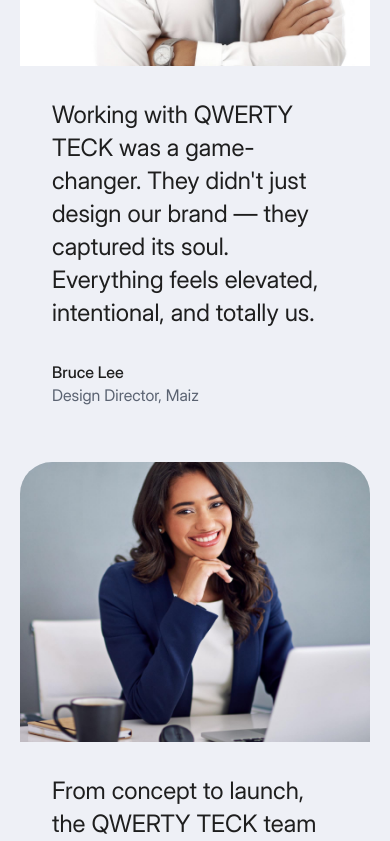
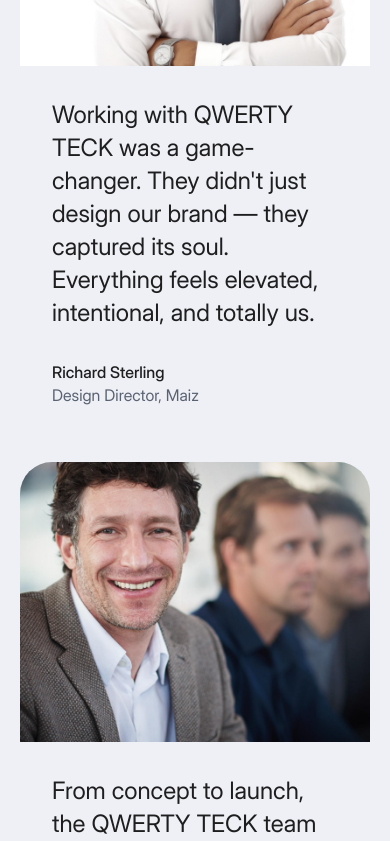
Before and after one commit to aliusuf/QWERTY_TECH, a Next.js app: page / in a window 390 px wide. Shown: the part 5514-6355 px from the top of the page. Built offline with nearby package versions, Linux system fonts and the light colour scheme; a web font is replaced by a local one.

Commit message:
Fix testimonial name/photo mismatches
Sarah Conor now uses the female photo, and the other two testimonials
get names/roles that actually fit their photos instead of the joke
placeholders (Bruce Lee / John Headphone, UFO).

```diff
--- a/src/data/site.ts
+++ b/src/data/site.ts
@@ -74,9 +74,9 @@ export const stats = [
 ];
 
 export const reviewImages = [
+  "/testimonials/reviewer-3.jpg",
+  "/testimonials/reviewer-2.jpg",
   "/testimonials/reviewer-1.jpg",
-  "/testimonials/reviewer-2.jpg",
-  "/testimonials/reviewer-3.jpg",
 ];
 
 export const testimonials = [
@@ -89,14 +89,14 @@ export const testimonials = [
   {
     quote:
       "Working with QWERTY TECK was a game-changer. They didn't just design our brand — they captured its soul. Everything feels elevated, intentional, and totally us.",
-    name: "Bruce Lee",
+    name: "Richard Sterling",
     role: "Design Director, Maiz",
   },
   {
     quote:
       "From concept to launch, the QWERTY TECK team delivered with clarity, creativity, and style. We've never looked more professional — or more ourselves.",
-    name: "John Headphone",
-    role: "UFO, Marcom",
+    name: "Marcus Bellamy",
+    role: "Creative Lead, Marcom Studios",
   },
 ];
 
```
